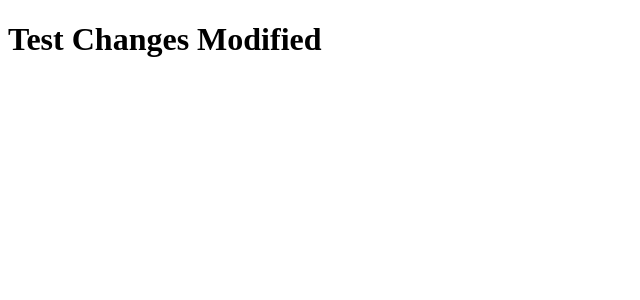
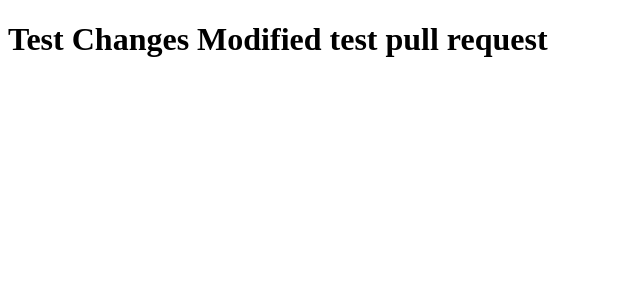
Before and after one commit to Corea98/ci-cd-aws-s3, an Angular app in the folder frontend/: page / in a window 1280 px wide. Shown: the top 300 px of the page, without its empty margins (0-640 px from the left). Built offline with nearby package versions, Linux system fonts and the light colour scheme.

Commit message:
test pull request

```diff
--- a/frontend/src/app/app.component.html
+++ b/frontend/src/app/app.component.html
@@ -1 +1 @@
-<h1>Test Changes Modified</h1>
+<h1>Test Changes Modified test pull request</h1>
```
